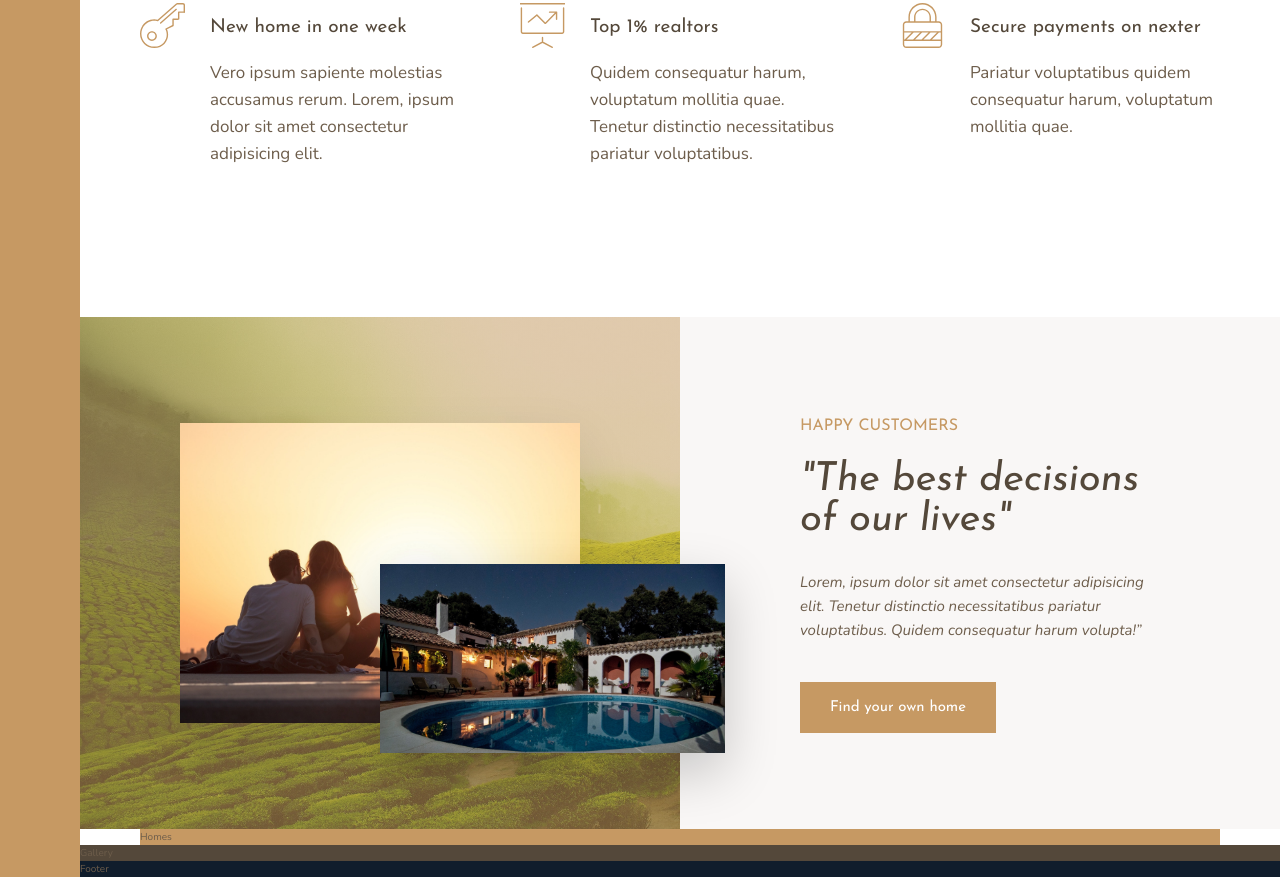
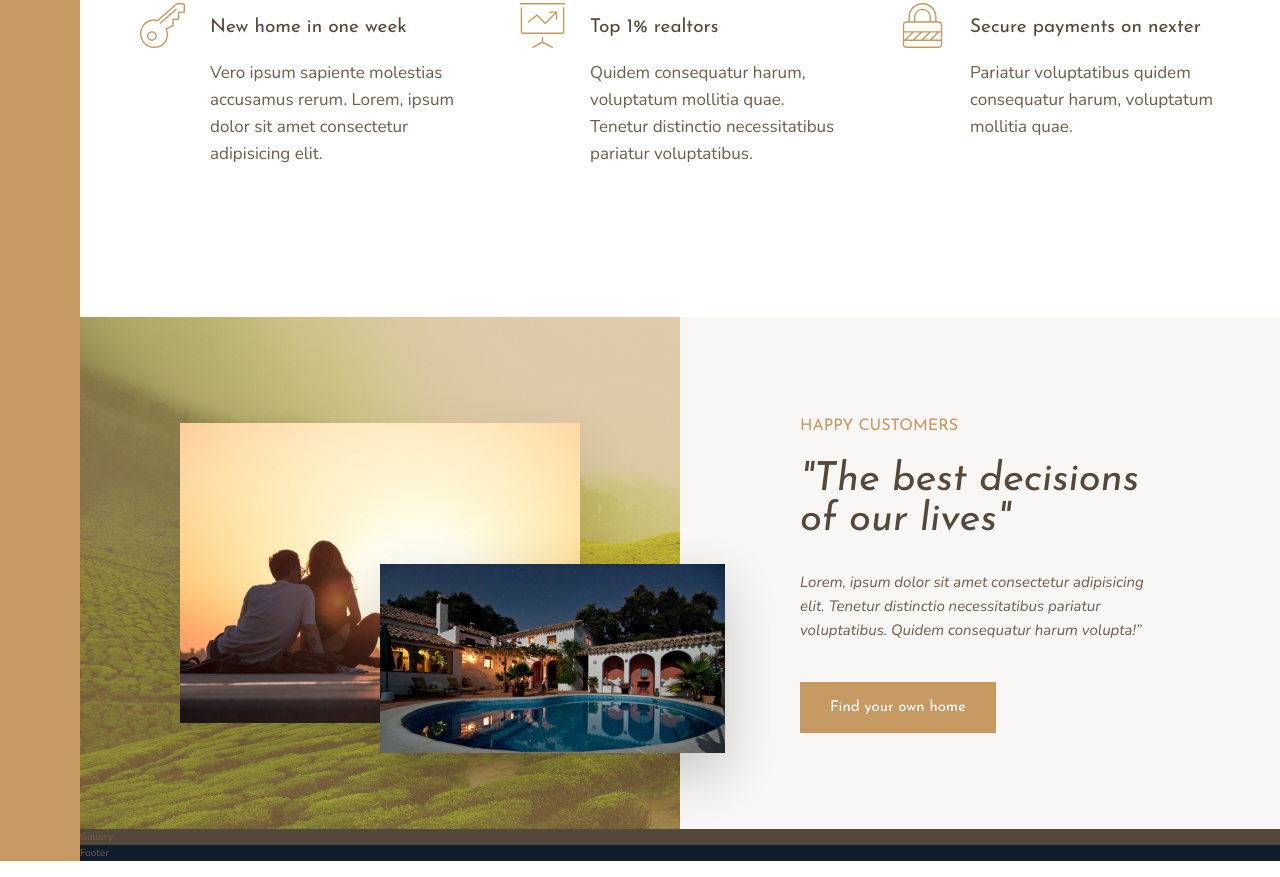
Before and after one commit to didiweb24/Nexter, a website: page index.html in a window 1280 px wide. Shown: the part 991-1868 px from the top of the page. Drawn offline with nearby package versions, Linux system fonts and the light colour scheme.

Commit message:
homes yapılacak

```diff
--- a/index.html
+++ b/index.html
@@ -100,7 +100,7 @@
        </div>
 
        <section class="homes">
-           Homes
+
        </section>
 
        <section class="gallery">
--- a/sass/_homes.scss
+++ /dev/null
@@ -1,4 +0,0 @@
-.homes {
-    background-color: $color-primary;
-    grid-column: center-start / center-end;
-}
```
Also changed, not shown: css/style.css.
